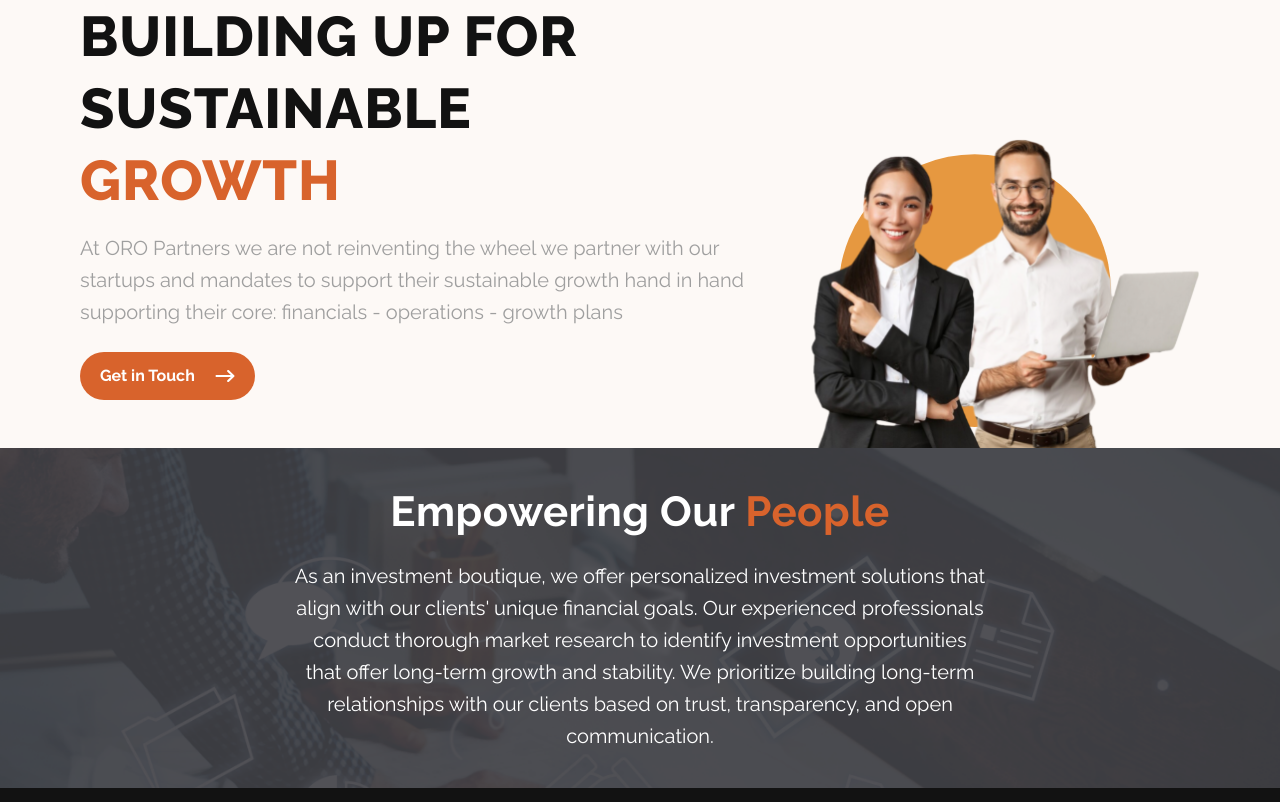
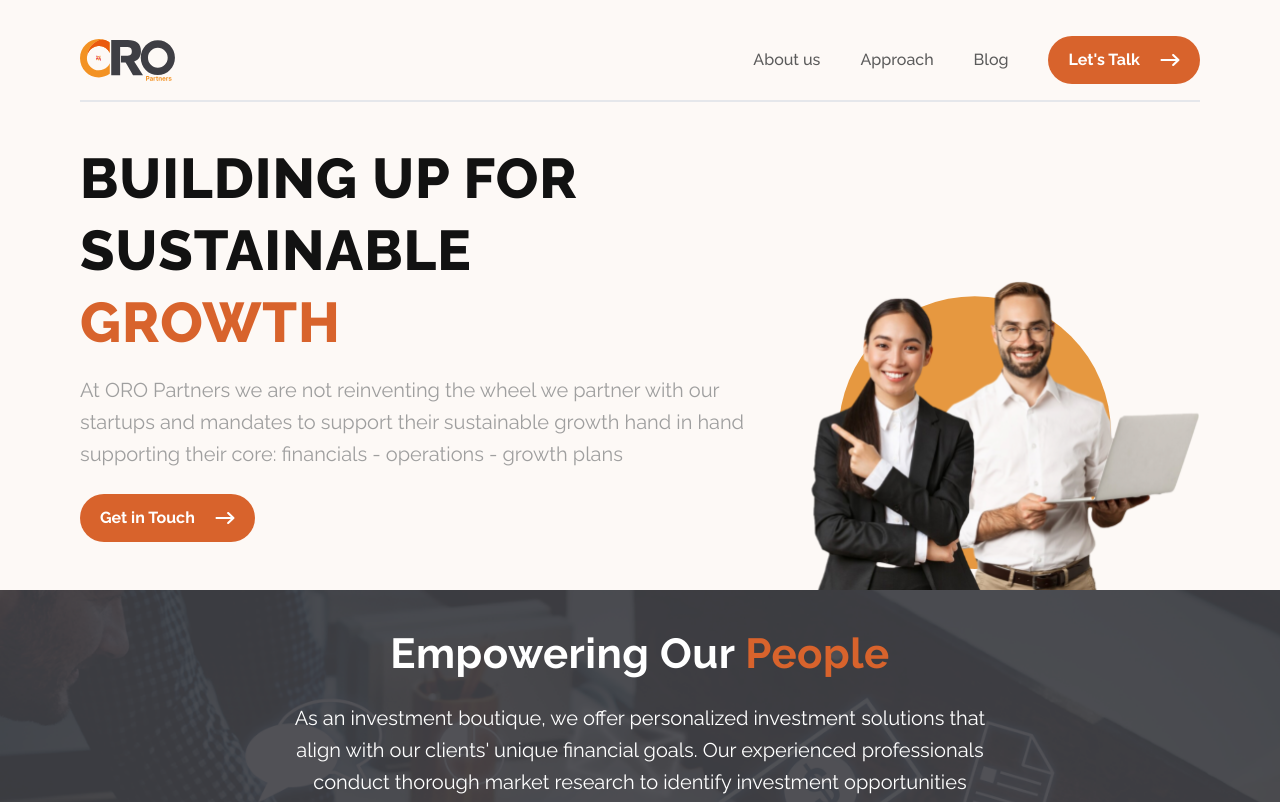
Before and after one commit to PTS-Holdings/oro-partners.com, a Next.js app: page / in a window 1280 px wide. Shown: the top 802 px of the page. Built offline with nearby package versions, Linux system fonts and the light colour scheme.

Commit message:
feat(Navbar.jsx): add Navbar component with responsive design and navigation links
feat(layout): add Navbar and main content to Layout component
feat(_app.js): wrap Component with Layout component in App function

```diff
--- /dev/null
+++ b/src/components/Navbar.jsx
@@ -0,0 +1,112 @@
+import Image from "next/image";
+import Link from "next/link";
+import { useRouter } from 'next/router';
+import { useEffect, useState } from "react";
+import Button from "./Button";
+
+export default function Navbar() {
+    const router = useRouter()
+    const currentPath = router.pathname;
+
+
+    const [open, setOpen] = useState(false);
+    useEffect(() => {
+        // Disable scroll when navbar is open
+        if (open) {
+            document.body.style.overflow = "hidden";
+        } else {
+            document.body.style.overflow = "auto";
+        }
+    }, [open]);
+
+    let navItems = [
+        { name: "About us", link: "/about" },
+        { name: "Approach", link: "/approach" },
+        { name: "Blog", link: "/blog" },
+    ]
+
+    return (
+        <nav className="mt-5  container mb-10">
+            <div className="border-b-2 py-4 flex flex-row justify-between items-center ">
+                <Link href={"/"}>
+                    <Image src={"/assets/oro-partners-logo.svg"} width={95} height={44} alt="logo" className="z-50 relative" />
+                </Link>
+
+                {/* desktop nav */}
+                <div className="hidden md:block">
+                    <div className="flex gap-10 items-center">
+                        {navItems.map((item) => (
+                            <Link href={item.link} key={item.name}>
+                                <p className={`hover:text-custom-orange-light font-medium ${item.link === currentPath ? "text-custom-orange-basic" : "text-[#5B5B5B]"}`}>{item.name}</p>
+                            </Link>
+                        ))}
+                        {currentPath !== "/contact" &&
+                            <div>
+                                <Link href={"/contact"}>
+                                    {/* <div className="text-custom-orange-basic font-medium border-2 border-custom-orange-basic p-2 rounded-xl hover:bg-custom-orange-light hover:text-white ">
+                                    Contact us
+                                </div> */}
+                                    <Button >Let&apos;s Talk</Button>
+                                </Link>
+                            </div>
+                        }
+                    </div>
+                </div>
+
+
+
+                {/* hamburger button icon */}
+                <div
+                    className={`relative z-50 flex h-6 w-8 flex-col items-center justify-between md:hidden`}
+                    onClick={() => {
+                        setOpen(!open);
+                    }}
+                >
+                    <span
+                        className={`h-1 w-full transform rounded-full  transition duration-300 ease-in-out bg-[#5B5B5B] ${open ? "translate-y-2 rotate-45" : ""
+                            }`}
+                    />
+                    <span
+                        className={`h-1 bg-[#5B5B5B] rounded-full transition-all duration-300 ease-in-out ${open ? "h-0 w-0" : "w-full"
+                            }`}
+                    />
+                    <span
+                        className={`h-1 w-full bg-[#5B5B5B] transform rounded-full transition duration-300 ease-in-out  ${open ? "-translate-y-3 -rotate-45" : ""
+                            }`}
+                    />
+                </div>
+
+                {/* mobile nav */}
+                <div
+                    className={`bg-white pt-16 lg:hidden left-0 z-40 block h-screen w-full  transition-all duration-2s00 ease-in-out fixed${open
+                        ? " top-0 "
+                        : " -top-[100vh] "
+                        }`}
+                >
+                    <ul className="container mt-7">
+                        {navItems.map((navLink) => (
+                            <div key={navLink.name} >
+                                <Link href={navLink.link}>
+                                    <li
+                                        className={` border-dashed border-b-gray-basic py-6 border-b-2 font-medium ${navLink.link === currentPath ? "text-custom-orange-basic" : "text-[#5B5B5B]"}`}
+                                        onClick={() => { setOpen(false) }}
+                                    >
+                                        {navLink.name}
+                                    </li>
+                                </Link>
+                            </div>
+                        ))}
+                        <Link href={"/contact"}>
+                            <li
+                                className={` py-6 font-medium ${currentPath === "/contact" ? "text-custom-orange-basic" : "text-[#5B5B5B]"}`}
+                                onClick={() => { setOpen(false) }}
+                            >
+                                Get in Touch
+                            </li>
+                        </Link>
+                    </ul>
+                </div>
+            </div>
+        </nav>
+    )
+}
--- /dev/null
+++ b/src/layout/index.js
@@ -0,0 +1,11 @@
+import Navbar from "@/components/Navbar";
+import { Fragment } from "react";
+
+export default function Layout({ children }) {
+	return (
+		<Fragment>
+			<Navbar className="sticky" />
+			<main>{children}</main>
+		</Fragment>
+	);
+}
--- a/src/pages/_app.js
+++ b/src/pages/_app.js
@@ -1,5 +1,10 @@
-import '@/styles/globals.css'
+import Layout from "@/layout";
+import "@/styles/globals.css";
 
 export default function App({ Component, pageProps }) {
-  return <Component {...pageProps} />
+	return (
+		<Layout>
+			<Component {...pageProps} />;
+		</Layout>
+	);
 }
```
